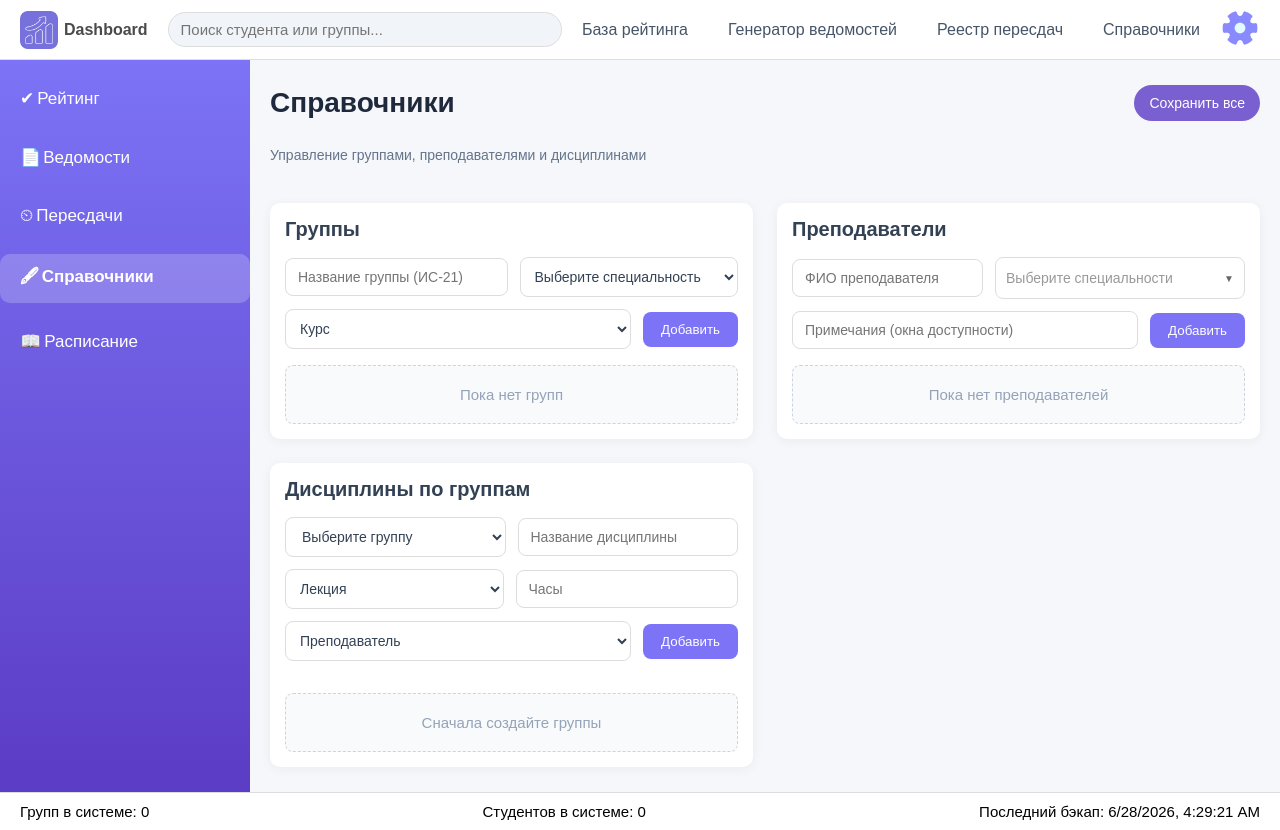
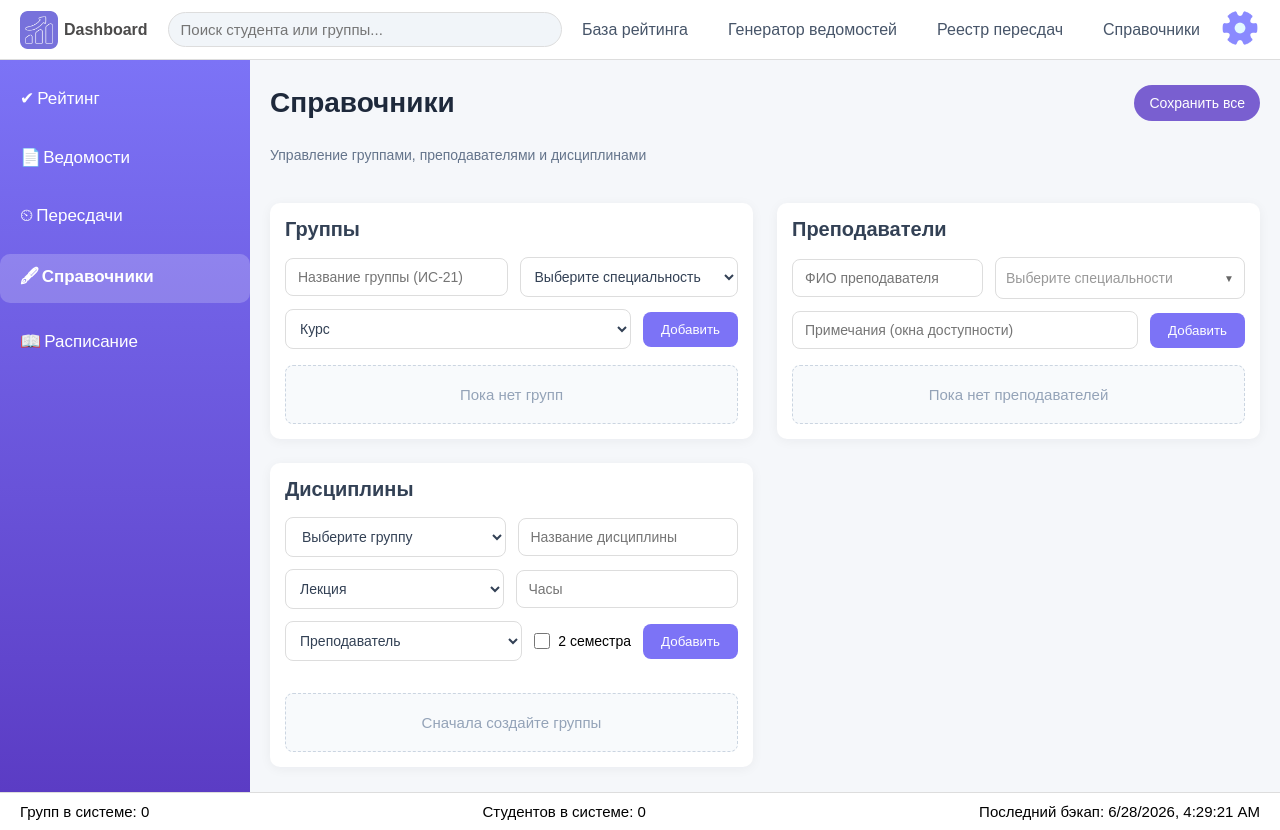
Before and after one commit to liSSa888/dashboard-june, a React (Vite) app: page /settings in a window 1280 px wide. Built offline with nearby package versions, Linux system fonts and the light colour scheme; sample sign-in values are in the browser's storage.

Commit message:
2 семестра

```diff
--- a/src/pages/SettingsPage.jsx
+++ b/src/pages/SettingsPage.jsx
@@ -28,22 +28,23 @@ function SettingsPage() {
         name: '',
         hours: '',
         type: 'лекция',
-        teacher: ''
+        teacher: '',
+        isYearly: false
     })
     const [editingDiscipline, setEditingDiscipline] = useState(null)
 
-    // ========== СТУДЕНТЫ ==========
+
     const [newStudent, setNewStudent] = useState({ name: '', group: '', recordBook: '' })
     const [editingStudent, setEditingStudent] = useState(null)
 
-    // ========== СОСТОЯНИЯ ДЛЯ СВОРАЧИВАНИЯ (ПО УМОЛЧАНИЮ ВСЁ СКРЫТО) ==========
+
     const [expandedGroups, setExpandedGroups] = useState({})
     const [expandedTeachers, setExpandedTeachers] = useState({})
     const [expandedDisciplines, setExpandedDisciplines] = useState({})
 
     const [message, setMessage] = useState({ text: '', type: '' })
 
-    // ========== НАПРАВЛЕНИЯ (С РАСШИФРОВКОЙ) ==========
+
     const directions = [
         { value: 'РПО', label: '09.02.07 Информационные системы и программирование' },
         { value: 'КГИД', label: '54.01.20 Компьютерная графика и дизайн' },
@@ -183,10 +184,11 @@ function SettingsPage() {
             name: newDiscipline.name,
             hours: parseInt(newDiscipline.hours),
             type: newDiscipline.type || 'лекция',
-            teacher: newDiscipline.teacher || ''
+            teacher: newDiscipline.teacher || '',
+            isYearly: newDiscipline.isYearly || false   // ← ДОБАВЛЕНО
         })
         setDisciplinesByGroup(newDisciplines)
-        setNewDiscipline({ name: '', hours: '', type: 'лекция', teacher: '' })
+        setNewDiscipline({ name: '', hours: '', type: 'лекция', teacher: '', isYearly: false })
     }
 
     const deleteDisciplineFromGroupHandler = (groupName, disciplineName) => {
@@ -199,7 +201,7 @@ function SettingsPage() {
 
     const saveDisciplineEdit = () => {
         if (!editingDiscipline) return
-        const { groupName, index, name, hours, type, teacher } = editingDiscipline
+        const { groupName, index, name, hours, type, teacher, isYearly } = editingDiscipline
         if (!name.trim() || !hours) {
             alert('Заполните название и часы!')
             return
@@ -210,7 +212,8 @@ function SettingsPage() {
             name: name.trim(),
             hours: parseInt(hours),
             type: type || 'лекция',
-            teacher: teacher || ''
+            teacher: teacher || '',
+            isYearly: isYearly || false
         }
         setDisciplinesByGroup(newDisciplines)
         setEditingDiscipline(null)
@@ -826,7 +829,7 @@ function SettingsPage() {
 
                         {/* ===== ДИСЦИПЛИНЫ ===== */}
                         <section className="card disciplines">
-                            <h2>Дисциплины по группам</h2>
+                            <h2>Дисциплины</h2>
                             <div className="settings-form">
                                 <select
                                     value={selectedGroupForDiscipline}
@@ -866,6 +869,22 @@ function SettingsPage() {
                                     <option value="">Преподаватель</option>
                                     {teachers.map(t => <option key={t.name}>{t.name}</option>)}
                                 </select>
+                                <div style={{ display: 'flex', alignItems: 'center', gap: '8px', margin: '8px 0', width: 'fit-content' }}>
+                                    <input
+                                        type="checkbox"
+                                        checked={newDiscipline.isYearly || false}
+                                        onChange={(e) => setNewDiscipline({ ...newDiscipline, isYearly: e.target.checked })}
+                                        style={{
+                                            width: '16px',
+                                            height: '16px',
+                                            minWidth: '16px',
+                                            flex: 'none',
+                                            margin: 0,
+                                            cursor: 'pointer'
+                                        }}
+                                    />
+                                    <span style={{ fontSize: '14px', cursor: 'pointer' }}>2 семестра</span>
+                                </div>
                                 <button onClick={addDisciplineToGroupHandler}>Добавить</button>
                             </div>
 
@@ -896,6 +915,7 @@ function SettingsPage() {
                                                         <div style={{ fontSize: '12px', color: '#666' }}>
                                                             {discipline.type || 'лекция'} • {discipline.hours} часов
                                                             {discipline.teacher && ` • Преп.: ${discipline.teacher}`}
+                                                            {discipline.isYearly && ` • Весь год`}
                                                         </div>
                                                     </div>
                                                     <div style={{ display: 'flex', gap: '5px' }}>
@@ -906,7 +926,8 @@ function SettingsPage() {
                                                                 name: discipline.name,
                                                                 hours: discipline.hours || '',
                                                                 type: discipline.type || 'лекция',
-                                                                teacher: discipline.teacher || ''
+                                                                teacher: discipline.teacher || '',
+                                                                isYearly: discipline.isYearly || false
                                                             })}
                                                             style={{ background: 'none', border: 'none', cursor: 'pointer', fontSize: '14px', color: '#666', padding: '2px 4px' }}
                                                             title="Редактировать"
@@ -958,6 +979,15 @@ function SettingsPage() {
                                                             style={{ padding: '6px 10px', borderRadius: '6px', border: '1px solid #ddd', flex: 1 }}
                                                             onKeyDown={(e) => handleKeyDown(e, saveDisciplineEdit)}
                                                         />
+                                                        <label style={{ display: 'flex', alignItems: 'center', gap: '8px', fontSize: '13px', width: 'fit-content', cursor: 'pointer' }}>
+                                                            <input
+                                                                type="checkbox"
+                                                                checked={editingDiscipline.isYearly || false}
+                                                                onChange={(e) => setEditingDiscipline({ ...editingDiscipline, isYearly: e.target.checked })}
+                                                                style={{ margin: 0, cursor: 'pointer' }}
+                                                            />
+                                                            На год
+                                                        </label>
                                                         <button onClick={saveDisciplineEdit} style={{ padding: '6px 14px', background: '#28a745', color: 'white', border: 'none', borderRadius: '6px', cursor: 'pointer' }}>Сохранить</button>
                                                         <button onClick={() => setEditingDiscipline(null)} style={{ padding: '6px 14px', background: '#6c757d', color: 'white', border: 'none', borderRadius: '6px', cursor: 'pointer' }}>Отмена</button>
                                                     </div>
--- a/src/pages/StudentLoginPage.jsx
+++ b/src/pages/StudentLoginPage.jsx
@@ -12,7 +12,7 @@ function StudentLoginPage() {
     const handleLogin = async (e) => {
         e.preventDefault()
         const students = await loadStudents()
-        // Ищем студента по ФИО (логин) и номеру зачётной книжки (пароль)
+
         const student = students.find(s =>
             s.name.trim().split(' ')[0].toLowerCase() === login.trim().toLowerCase() &&
             s.recordBook === password
```
